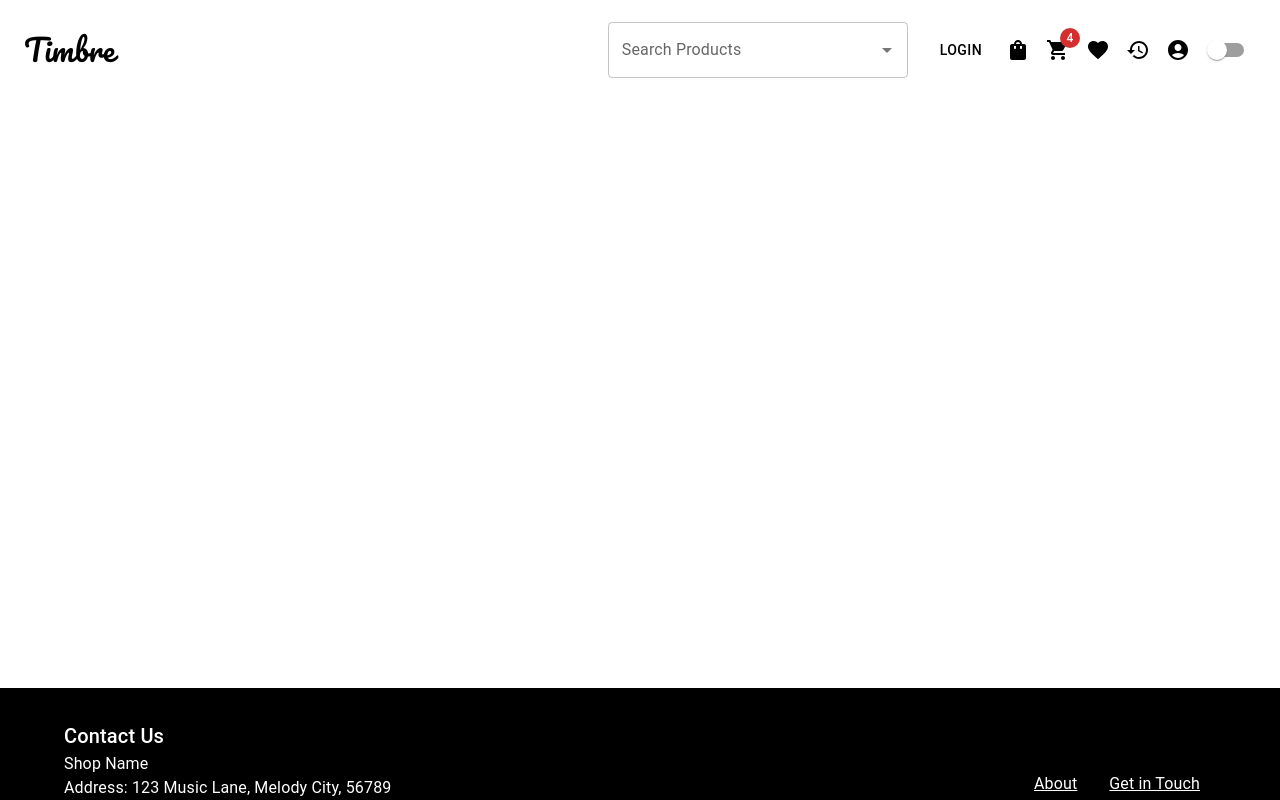
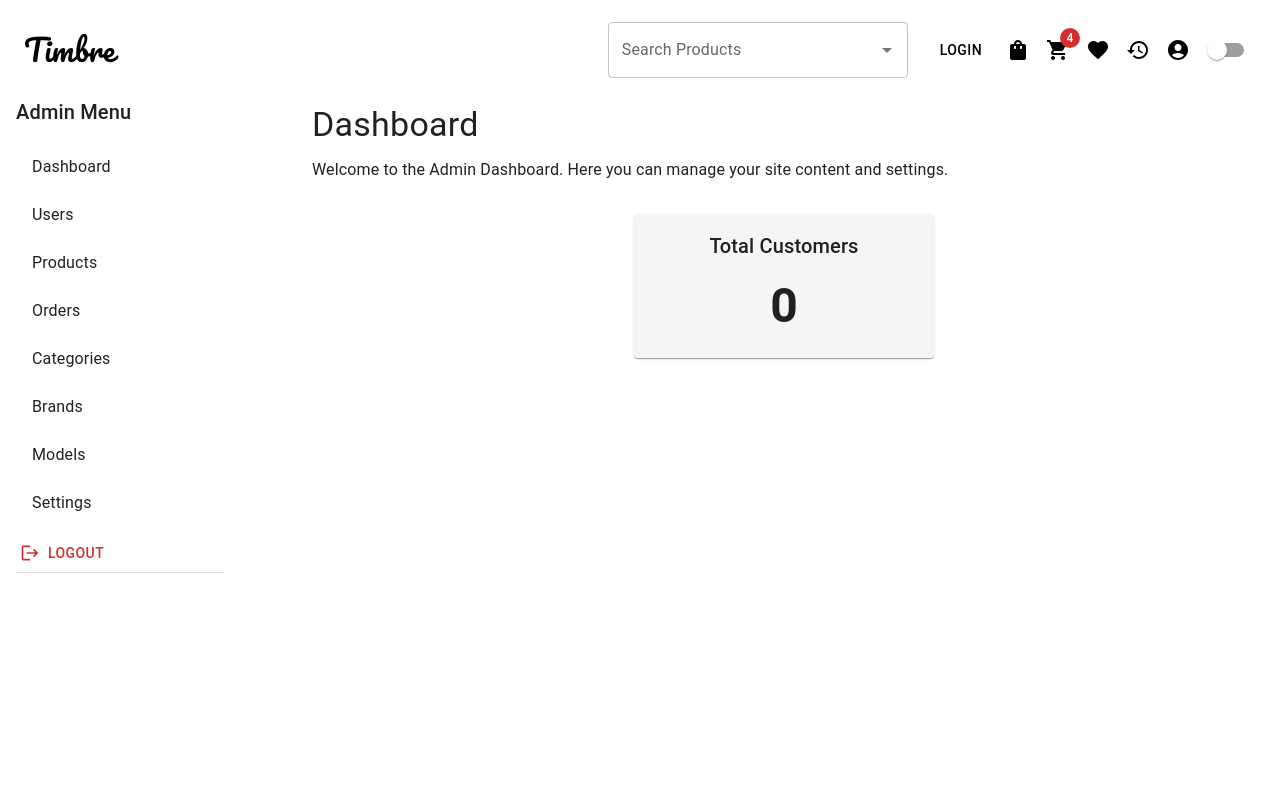
Before and after one commit to Mavishan01/Timbre-using-MERN-stack, a React (Create React App) app in the folder Frontend/: page /admin/landing in a window 1280 px wide. Shown: the top 800 px of the page. Built offline with nearby package versions, Linux system fonts and the light colour scheme; no server answers.

Commit message:
Admin dashboard

```diff
--- a/Frontend/src/App.js
+++ b/Frontend/src/App.js
@@ -69,7 +69,7 @@ const App = () => {
 
               {/* Admin Dashboard */}
               <Route path="/admin/dashboard" element={<AdminRoute component={AdminDashboard} />} />
-              <Route path="/admin/dashboard" element={<Dashboard />} />
+              <Route path="/admin/landing" element={<Dashboard />} />
               <Route path="/admin/manage-users" element={<ManageUsers />} />
               <Route path="/admin/manage-products" element={<ProductManagement />} />
               <Route path="/admin/orders" element={<Orders />} />
--- a/Frontend/src/pages/AdminDashboard.js
+++ b/Frontend/src/pages/AdminDashboard.js
@@ -29,7 +29,7 @@ const AdminPage = () => {
           Admin Menu
         </Typography>
         <List>
-          <ListItem component={Link} to="/admin/dashboard" button>
+          <ListItem component={Link} to="/admin/landing" button>
             <ListItemText primary="Dashboard" />
           </ListItem>
           <ListItem component={Link} to="/admin/manage-users" button>
--- a/Frontend/src/pages/admin/Dashboard.js
+++ b/Frontend/src/pages/admin/Dashboard.js
@@ -1,15 +1,49 @@
-import React from 'react';
-import { Typography, Box } from '@mui/material';
+import React, { useState, useEffect } from 'react';
+import { Typography, Box, Card, CardContent } from '@mui/material';
+import AdminDashboard from '../AdminDashboard';
 
 const Dashboard = () => {
+  const [customerCount, setCustomerCount] = useState(null);
+
+  useEffect(() => {
+    const fetchCustomerCount = async () => {
+      try {
+        const response = await fetch('/api/customers/get/customerCount');
+        const data = await response.json();
+        setCustomerCount(data.count);
+      } catch (error) {
+        console.error('Error fetching customer count:', error);
+      }
+    };
+
+    fetchCustomerCount();
+  }, []);
+
   return (
-    <Box>
+    <Box sx={{ display: 'flex' }}>
+      <AdminDashboard />
+      <Box sx={{ flex: 1, padding: 3 }}> {/* Ensure the content takes available space */}
         <Typography variant="h4" component="h1" gutterBottom>
           Dashboard
         </Typography>
         <Typography variant="body1">
           Welcome to the Admin Dashboard. Here you can manage your site content and settings.
         </Typography>
+
+        {/* Card to display customer count */}
+        <Box sx={{ display: 'flex', justifyContent: 'center', marginTop: 4 }}>
+          <Card sx={{ width: 300, backgroundColor: '#f5f5f5' }}>
+            <CardContent>
+              <Typography variant="h6" component="div" sx={{ textAlign: 'center' }}>
+                Total Customers
+              </Typography>
+              <Typography variant="h3" component="div" sx={{ textAlign: 'center', fontWeight: 'bold', marginTop: 2 }}>
+                {customerCount !== null ? customerCount : 0}
+              </Typography>
+            </CardContent>
+          </Card>
+        </Box>
+      </Box>
     </Box>
   );
 };
```
Also changed, not shown: 2 other files (tests, documents, lock files or other folders). Lines whose indentation alone changed are shown as unchanged.
